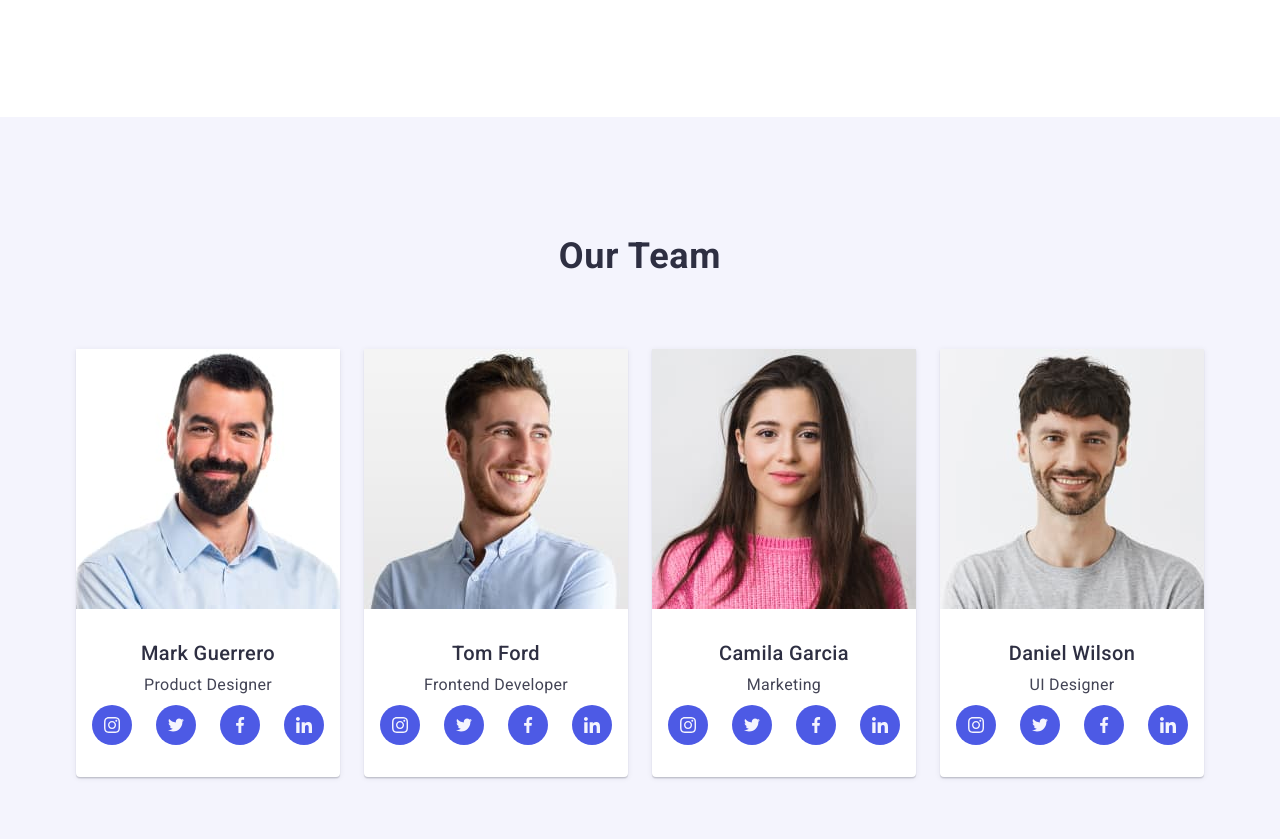
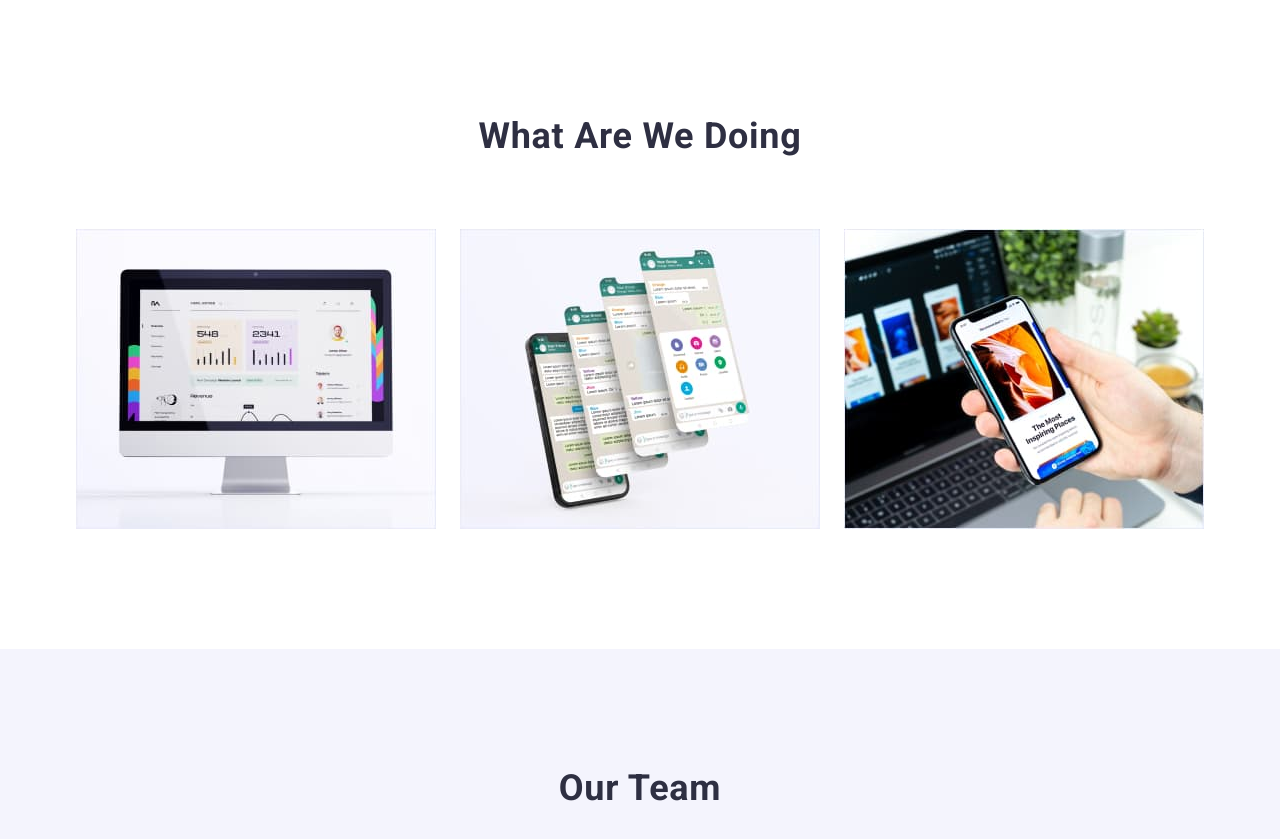
Before and after one commit to RedMadi/goit-markup-hw-07, a plain HTML site: page index.html in a window 1280 px wide. Shown: the part 371-1210 px from the top of the page. Drawn offline with nearby package versions, Linux system fonts and the light colour scheme.

Commit message:
Work examples section

```diff
--- a/css/styles.css
+++ b/css/styles.css
@@ -228,24 +228,7 @@ body {
   letter-spacing: 0.02em;
 }
 .work-examples {
-  padding-top: 0;
-}
-.examples-list {
-  display: flex;
-  gap: 24px;
-}
-.examples-item {
-  width: calc((100% - 48px) / 3);
-}
-.examples-title {
-  font-weight: 700;
-  font-size: 36px;
-  line-height: 1.11;
-  letter-spacing: 0.02em;
-  text-align: center;
-  text-transform: capitalize;
-  color: var(--title-color);
-  margin-bottom: 72px;
+  display: none;
 }
 .section-contacts {
   background-color: #f4f4fd;
@@ -925,4 +908,25 @@ body {
     margin-bottom: 8px;
     text-align: center;
   }
+  .work-examples {
+    display: block;
+    padding-top: 0;
+  }
+  .examples-list {
+    display: flex;
+    gap: 24px;
+  }
+  .examples-item {
+    width: calc((100% - 48px) / 3);
+  }
+  .examples-title {
+    font-weight: 700;
+    font-size: 36px;
+    line-height: 1.11;
+    letter-spacing: 0.02em;
+    text-align: center;
+    text-transform: capitalize;
+    color: var(--title-color);
+    margin-bottom: 72px;
+  }
 }
--- a/index.html
+++ b/index.html
@@ -91,7 +91,7 @@
         </div>
       </section>
       <!--Portfolio-->
-      <!-- <section class="work-examples section">
+      <section class="work-examples section">
         <div class="container">
           <h2 class="examples-title">What are we doing</h2>
           <ul class="examples-list list">
@@ -100,7 +100,7 @@
             <li class="examples-item"><img src="./images/portfolio3.jpg" alt="Portfolio, available options" width="360" height="300" /></li>
           </ul>
         </div>
-      </section> -->
+      </section>
       <!--Contacts-->
       <section class="section-contacts section">
         <div class="container">
```
